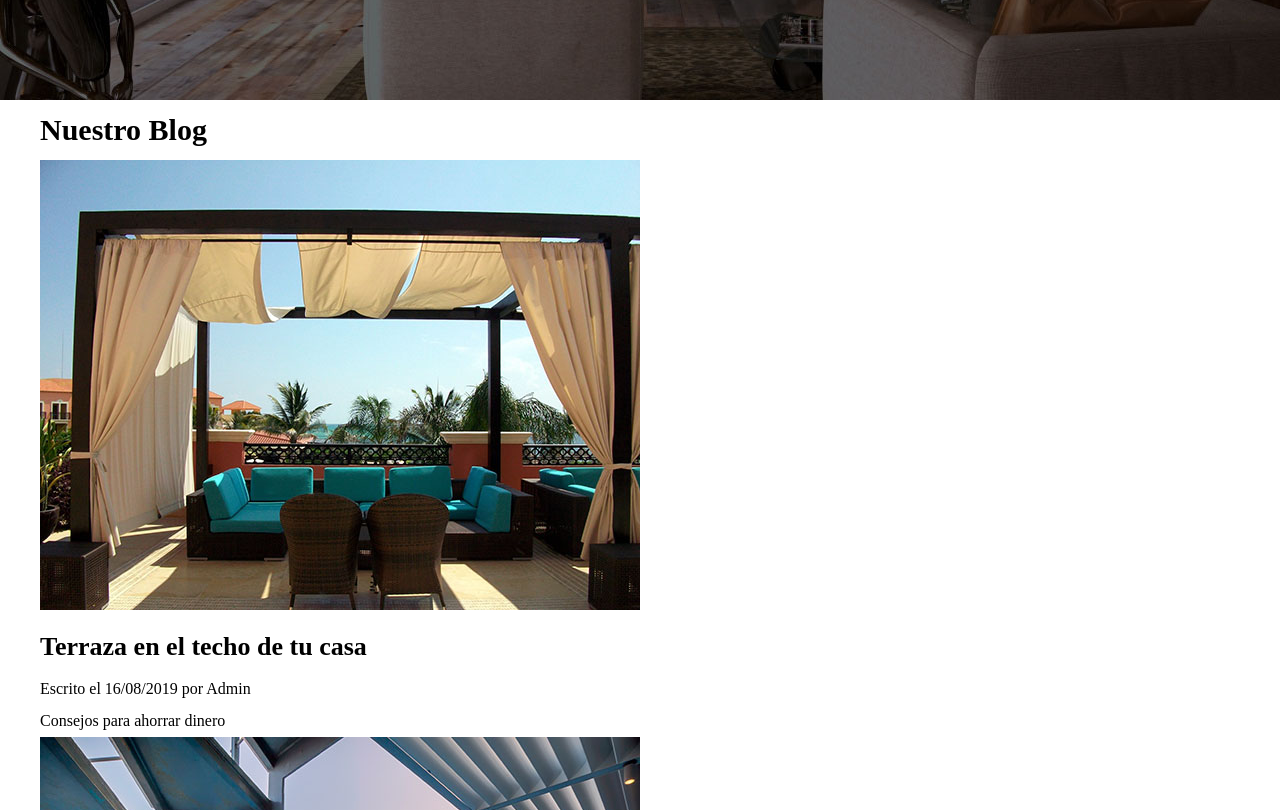
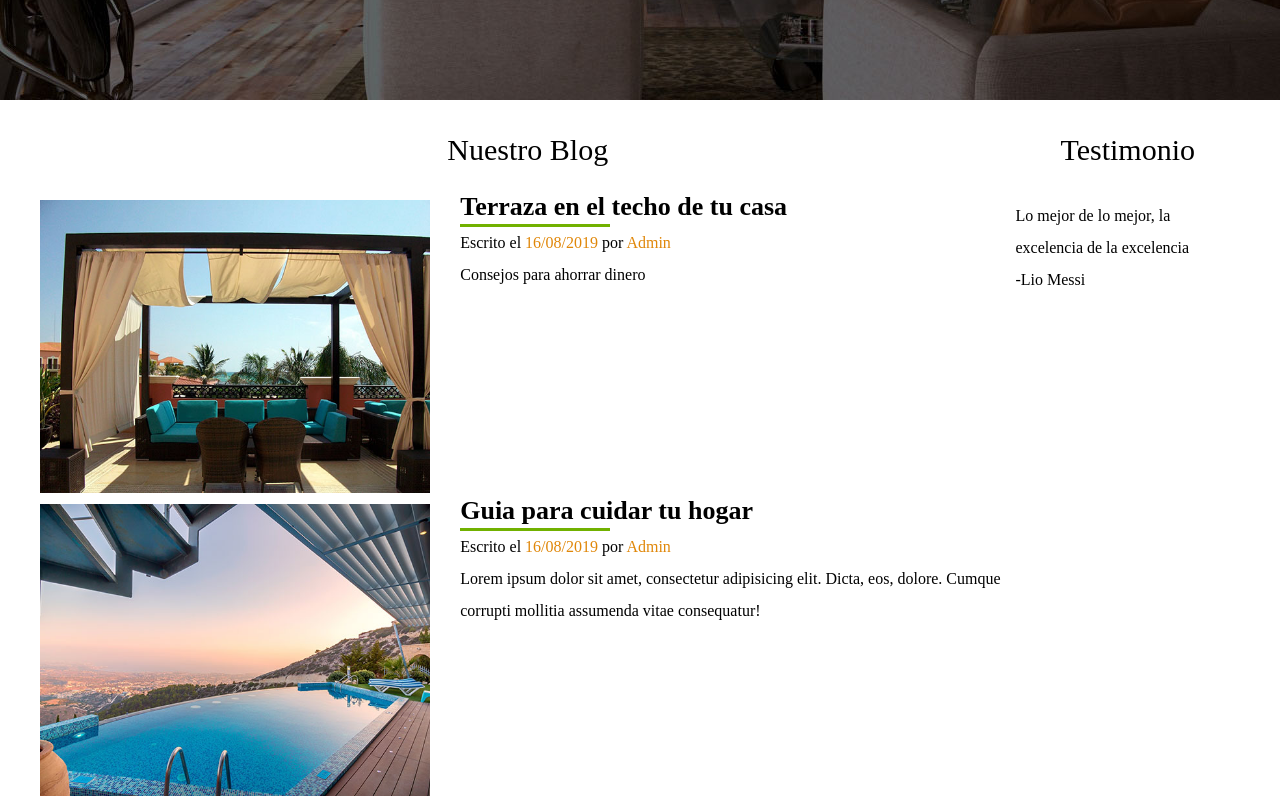
Before and after one commit to DrNykterstein/GoodsRoots, a plain HTML site: page index.html in a window 1280 px wide. Shown: the part 2260-3070 px from the top of the page. Drawn offline with Linux system fonts and the light colour scheme.

Commit message:
Mas ajustes

```diff
--- a/css/style.css
+++ b/css/style.css
@@ -193,3 +193,52 @@ h4{
 .contenido-contacto p{
 	font-size: 1.8rem;
 }
+
+/* Seccion del blog */
+.seccion-inferior{
+	display: flex;/*Para habilitar flexbox */
+	justify-content: space-between;/*Para la separacion */
+}
+
+.seccion-inferior.blog{
+	flex-basis: 60%;/*Para poner la imagen mas pequeña, el width de flexbox */
+}
+
+.seccion-inferior.testimoniales{
+	flex-basis: calc(40%-2rem);
+}
+
+.entrada-blog{
+	display: flex;
+	justify-content: space-between
+}
+
+.entrada-blog .imagen{
+	flex-basis: 40%;
+}
+
+.entrada-blog .texto-entrada{
+	flex-basis: calc(60% - 3rem);
+}
+
+.entrada-blog h4{
+	line-height: 1.4rem;
+}
+
+.entrada-blog .texto-entrada a{
+	color:black;
+	text-decoration: none;
+}
+
+.texto-entrada h4::after{/*un psuedo elemento */
+	content: '';
+	display: block;
+	width: 15rem;
+	height: .3rem;
+	background-color:#71b100;
+	margin-top: 1rem;
+}
+
+.texto-entrada p span{
+	color: #E08709;
+}
--- a/index.html
+++ b/index.html
@@ -98,25 +98,33 @@
 	<!--Seccion del blog -->
 	<div class="seccion-inferior contenedor">
 		<section class="blog">
-			<h3>Nuestro Blog</h3>
+			<h3 class="encabezado-nosotros seccion">Nuestro Blog</h3>
 
-			<article>
-				<img src="img/blog1.jpg" alt="">
-				<h4>Terraza en el techo de tu casa</h4>
-				<p>Escrito el 16/08/2019 por Admin</p>
-				<p>Consejos para ahorrar dinero</p>
+			<article class="entrada-blog">
+				<div class="imagen">
+					<img src="img/blog1.jpg" alt="">
+				</div><!--Imagen -->
+				<div class="texto-entrada">
+					<a href="#"><h4>Terraza en el techo de tu casa</h4></a>
+					<p>Escrito el <span>16/08/2019</span> por <span>Admin</span></p>
+					<p>Consejos para ahorrar dinero</p>
+				</div>
 			</article>
 
-			<article>
-			<img src="img/blog2.jpg" alt="">
-				<h4>Guia para cuidar tu hogar</h4>
-				<p>Escrito el 16/08/2019 por Admin</p>
-				<p>Lorem ipsum dolor sit amet, consectetur adipisicing elit. Dicta, eos, dolore. Cumque corrupti mollitia assumenda vitae consequatur!</p>
+			<article class="entrada-blog">
+				<div class="imagen">
+					<img src="img/blog2.jpg" alt="">
+				</div><!--Imagen -->
+				<div class="texto-entrada">
+					<a href="#"><h4>Guia para cuidar tu hogar</h4></a>
+					<p>Escrito el <span>16/08/2019</span> por <span>Admin</span></p>
+					<p>Lorem ipsum dolor sit amet, consectetur adipisicing elit. Dicta, eos, dolore. Cumque corrupti mollitia assumenda vitae consequatur!</p>
+				</div>
 			</article>
 		</section>
 		<!--Seccion del testimonio -->
 		<section class="testimoniales">
-			<h3>Testimonio</h3>
+			<h3 class="encabezado-nosotros seccion">Testimonio</h3>
 			<blockquote>Lo mejor de lo mejor, la excelencia de la excelencia</blockquote>
 			<p>-Lio Messi</p>
 		</section>
```
